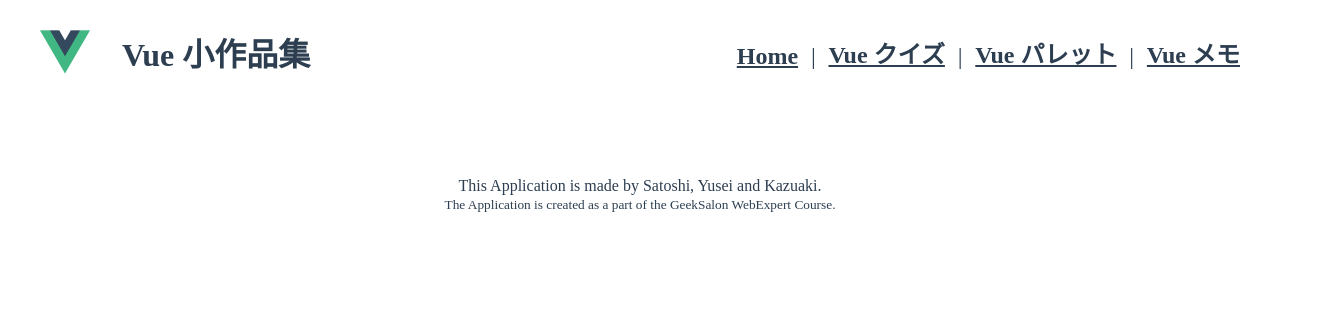
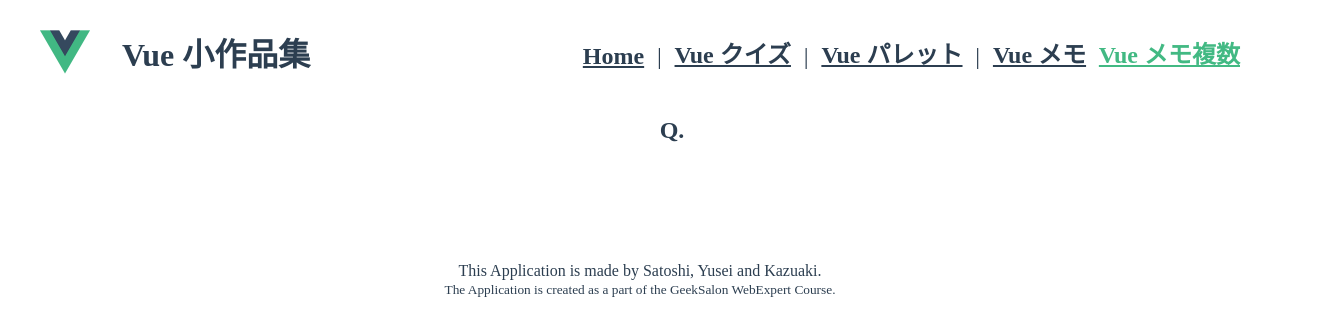
Before and after one commit to webex14-team-3/demo-team-app, a Vue app: page /QuizzesApp in a window 1280 px wide. Shown: the top 336 px of the page, 1336 px wide, since content can reach past the window. Built offline with nearby package versions, Linux system fonts and the light colour scheme.

Commit message:
クイズ(複数)

```diff
--- a/src/components/Header.vue
+++ b/src/components/Header.vue
@@ -29,6 +29,12 @@
         class="navigation__link"
         exact-active-class="navigation__link--exact-active"
         >Vue メモ</router-link
+      >
+      <router-link
+        to="/QuizzesApp"
+        class="navigation__link"
+        exact-active-class="navigation__link--exact-active"
+        >Vue メモ複数</router-link
       >
     </nav>
   </header>
--- a/src/router/index.js
+++ b/src/router/index.js
@@ -3,6 +3,7 @@ import HomeView from "../views/HomeView.vue"
 import MemoApp from "@/views/MemoApp.vue"
 import QuizApp from "@/views/QuizApp.vue"
 import PaletteApp from "@/views/PaletteApp.vue"
+import QuizzesApp from "@/views/QuizzesApp.vue"
 
 const routes = [
   {
@@ -25,6 +26,11 @@ const routes = [
     name: "PaletteApp",
     component: PaletteApp,
   },
+  {
+    path: "/QuizzesApp",
+    name: "QuizzesApp",
+    component: QuizzesApp,
+  },
 ]
 
 const router = createRouter({
--- /dev/null
+++ b/src/views/QuizzesApp.vue
@@ -0,0 +1,108 @@
+<template>
+  <div class="allContainer">
+    <h2>Q.{{ quizzes.text }}</h2>
+    <img v-bind:src="quizzes.image" />
+    <div>
+      <button
+        v-for="(choice, i) in quizzes.choices"
+        :key="i"
+        v-on:click="pushButton(choice)"
+      ></button>
+    </div>
+    <div>{{ feedback }}</div>
+    <button v-on:click="nextButton" v-if="nextTrue">次の問題</button>
+  </div>
+</template>
+
+<script>
+export default {
+  data() {
+    return {
+      feedback: "",
+      nextTrue: false,
+      quizzes: [
+        {
+          text: "この星の名前は何でしょう？",
+          image: "Ganymede.jpg",
+          choices: [
+            {
+              text: "ゴリアテ",
+              isCorrect: false,
+              feedback:
+                "残念！ゴリアテは、旧約聖書に登場するダビデに石で殺される巨人だよ。",
+            },
+            {
+              text: "ゼニガメ",
+              isCorrect: false,
+              feedback:
+                "残念！ゼニガメは、クサガメまたはニホンイシガメの幼体だよ。",
+            },
+            {
+              text: "ガニメデ",
+              isCorrect: true,
+              feedback: "正解！ガニメデは、木星の第三惑星だよ！",
+            },
+          ],
+        },
+        {
+          text: "いま、何問目？",
+          image: "Two.jpeg",
+          choices: [
+            {
+              text: "１",
+              isCorrect: false,
+              feedback: "残念！ひとつ少ないよ。",
+            },
+            {
+              text: "２",
+              isCorrect: true,
+              feedback: "正解！１でも３でもないよ！",
+            },
+            {
+              text: "３",
+              isCorrect: false,
+              feedback: "残念！ひとつ多いよ。",
+            },
+          ],
+        },
+        {
+          text: "この城の名前は？",
+          image: "Maruoka.png",
+          choices: [
+            {
+              text: "丸岡城",
+              isCorrect: true,
+              feedback: "正解！どこからどうみても丸岡城だね。",
+            },
+            {
+              text: "丸亀城",
+              isCorrect: true,
+              feedback: "残念！どこからどうみても丸亀城ではないよ。",
+            },
+            {
+              text: "丸子城",
+              isCorrect: false,
+              feedback: "残念！どこからどうみても丸子城ではないよ。",
+            },
+          ],
+        },
+      ],
+    }
+  },
+  methods: {
+    pushButton(choice) {
+      this.feedback = choice.feedback
+
+      if (choice.isCorrect) {
+        console.log("hellow")
+      }
+    },
+  },
+}
+</script>
+
+<style scoped>
+.allContainer {
+  text-align: center;
+}
+</style>
```
